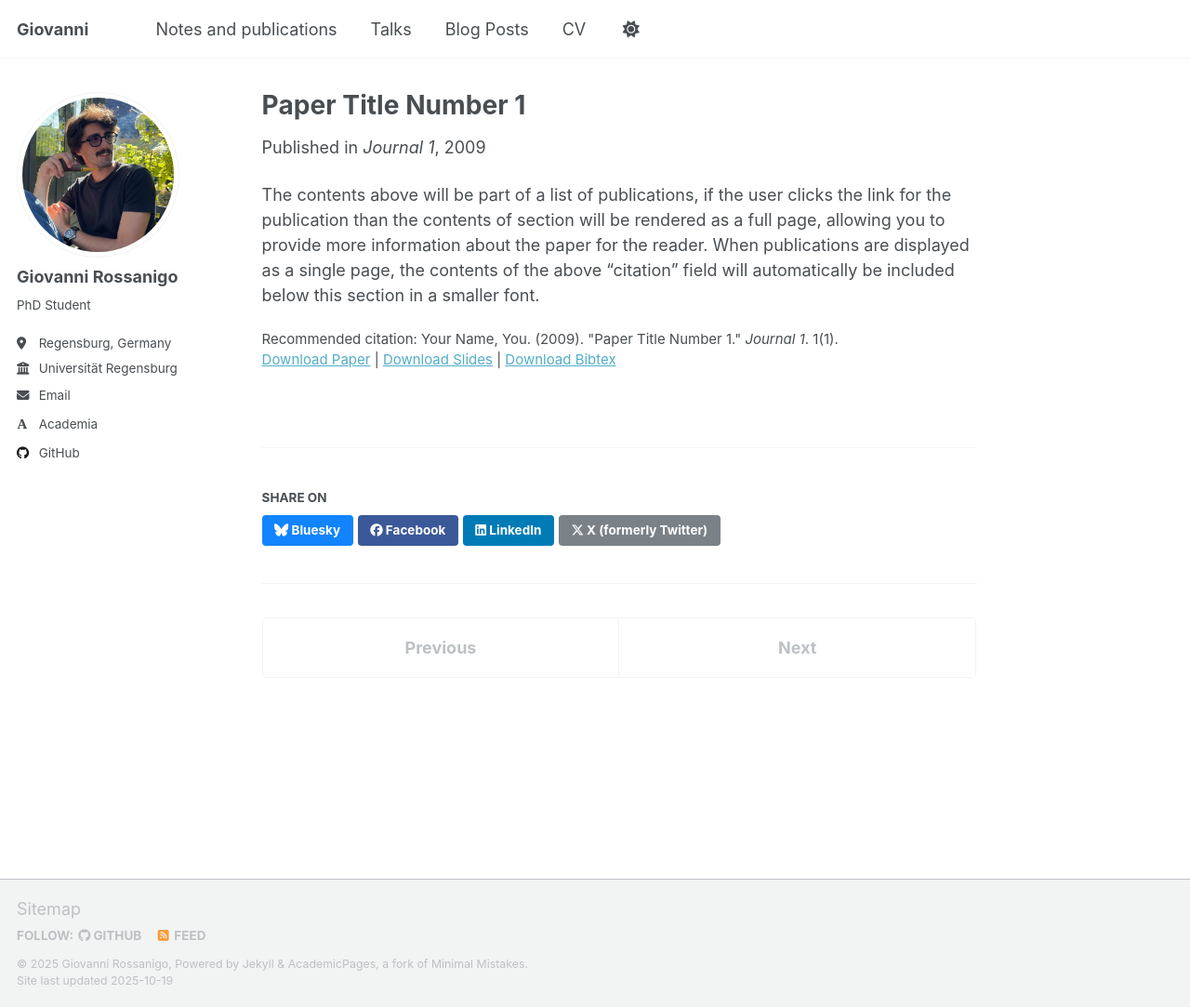
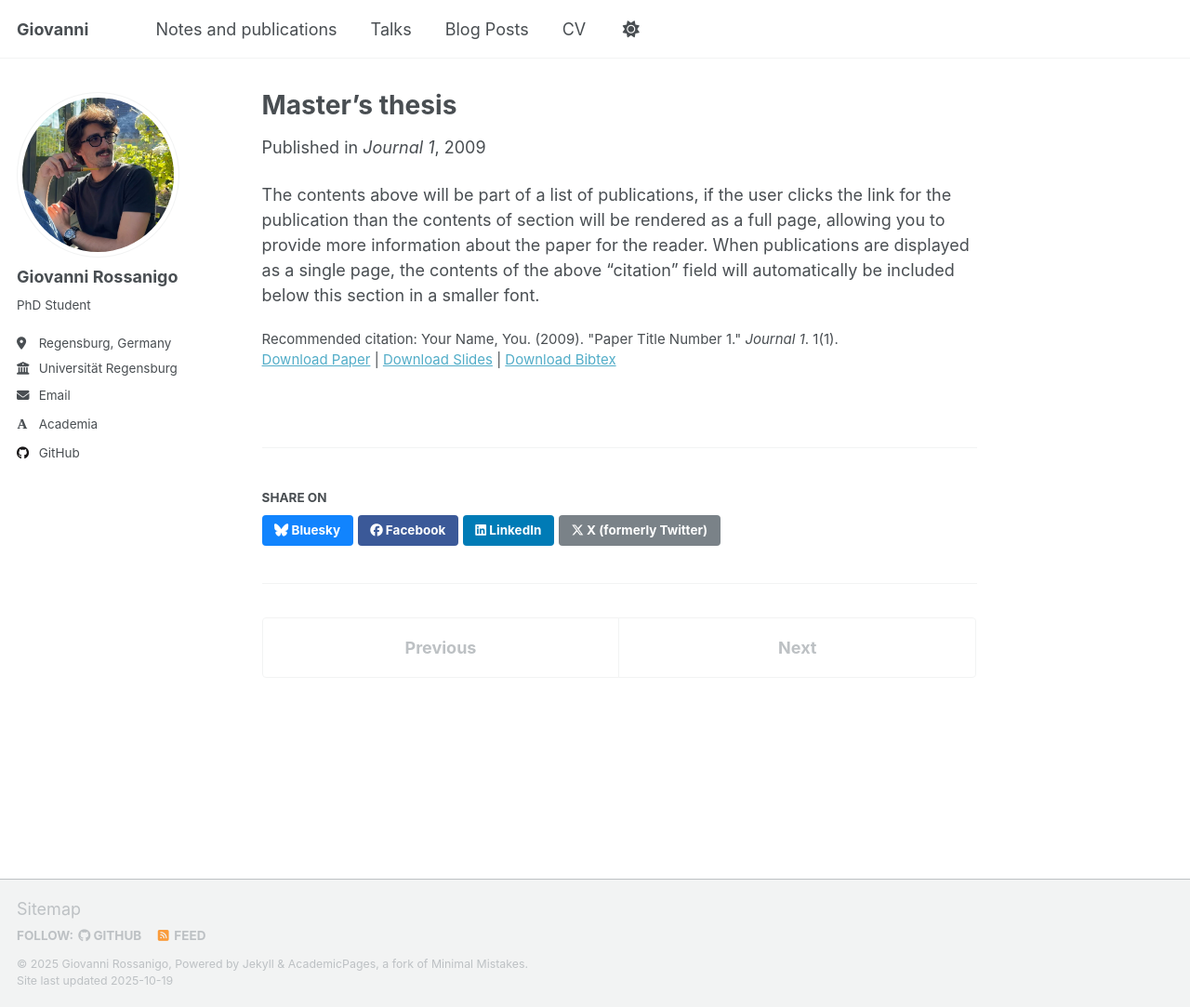
Before and after one commit to giovannirossanigo/giovannirossanigo.github.io, a Jekyll site: the page built from _publications/2009-10-01-paper-title-number-1.md, in a window 1280 px wide and 1083 px high. Shown: the whole window at 93% size. Built offline with Jekyll 4.4.1, drawn with Linux system fonts in a browser that asks for light colours; some web fonts are replaced; a script that is not in the unit is left out.

Commit message:
Update title of paper to 'Master's thesis'

```diff
--- a/_publications/2009-10-01-paper-title-number-1.md
+++ b/_publications/2009-10-01-paper-title-number-1.md
@@ -1,5 +1,5 @@
 ---
-title: "Paper Title Number 1"
+title: "Master's thesis"
 collection: publications
 category: manuscripts
 permalink: /publication/2009-10-01-paper-title-number-1
```
